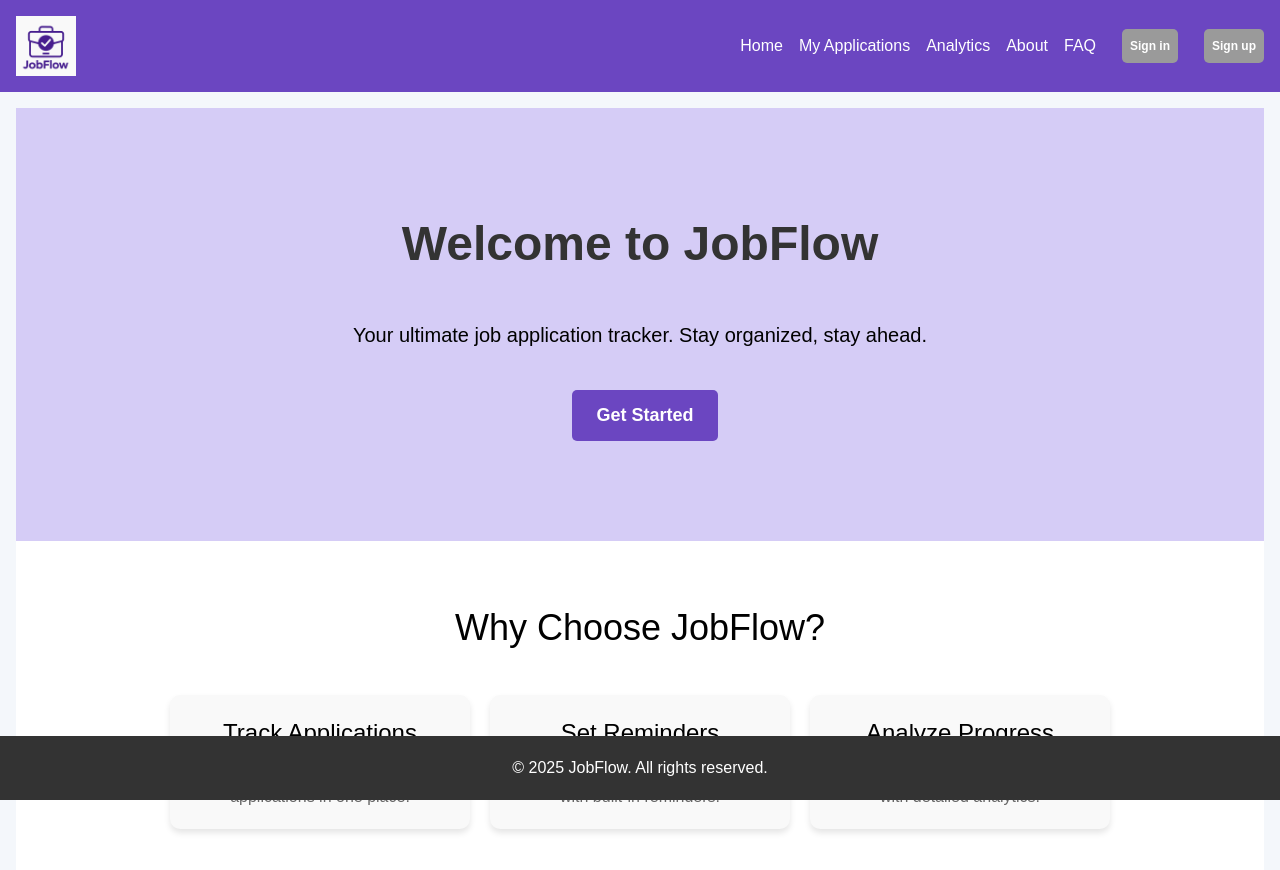
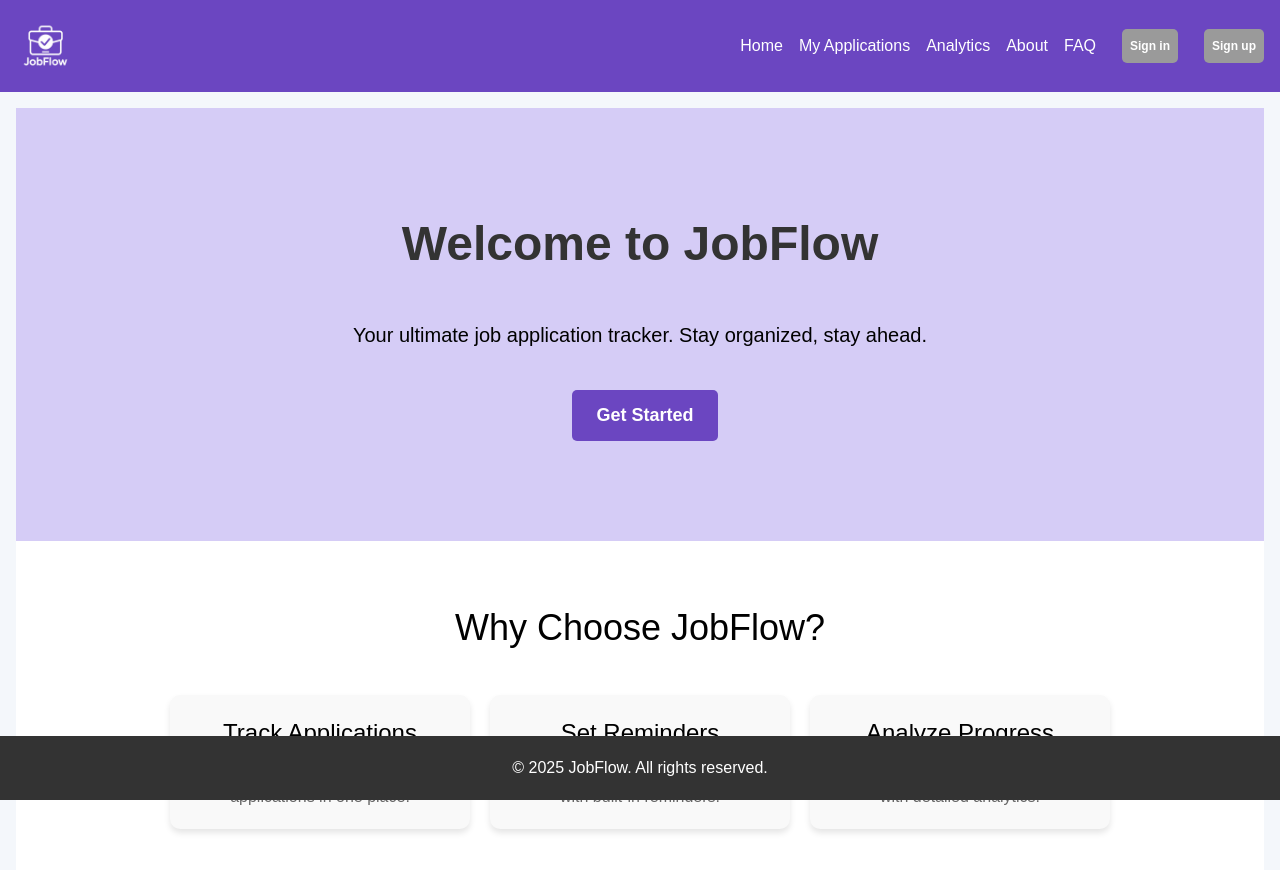
Before and after one commit to perezc14-msu/CSIT415-Project, a Next.js app in the folder jobflow/: page / in a window 1280 px wide. Shown: the top 870 px of the page. Built offline with nearby package versions, Linux system fonts and the light colour scheme; no server answers.

Commit message:
Updated the logo
I used a transparent picture

```diff
--- a/jobflow/app/components/Navbar.js
+++ b/jobflow/app/components/Navbar.js
@@ -20,7 +20,7 @@ const Navbar = () => {
         {/* Logo only (rectangle, clickable) */}
         <Link href="/" className="flex items-center">
           <Image
-            src="/jobflow1.png"
+            src="/jobflow2.png"
             alt="JobFlow Logo"
             width={60}
             height={400}
```
Also changed, not shown: jobflow/public/jobflow2.png (added).
